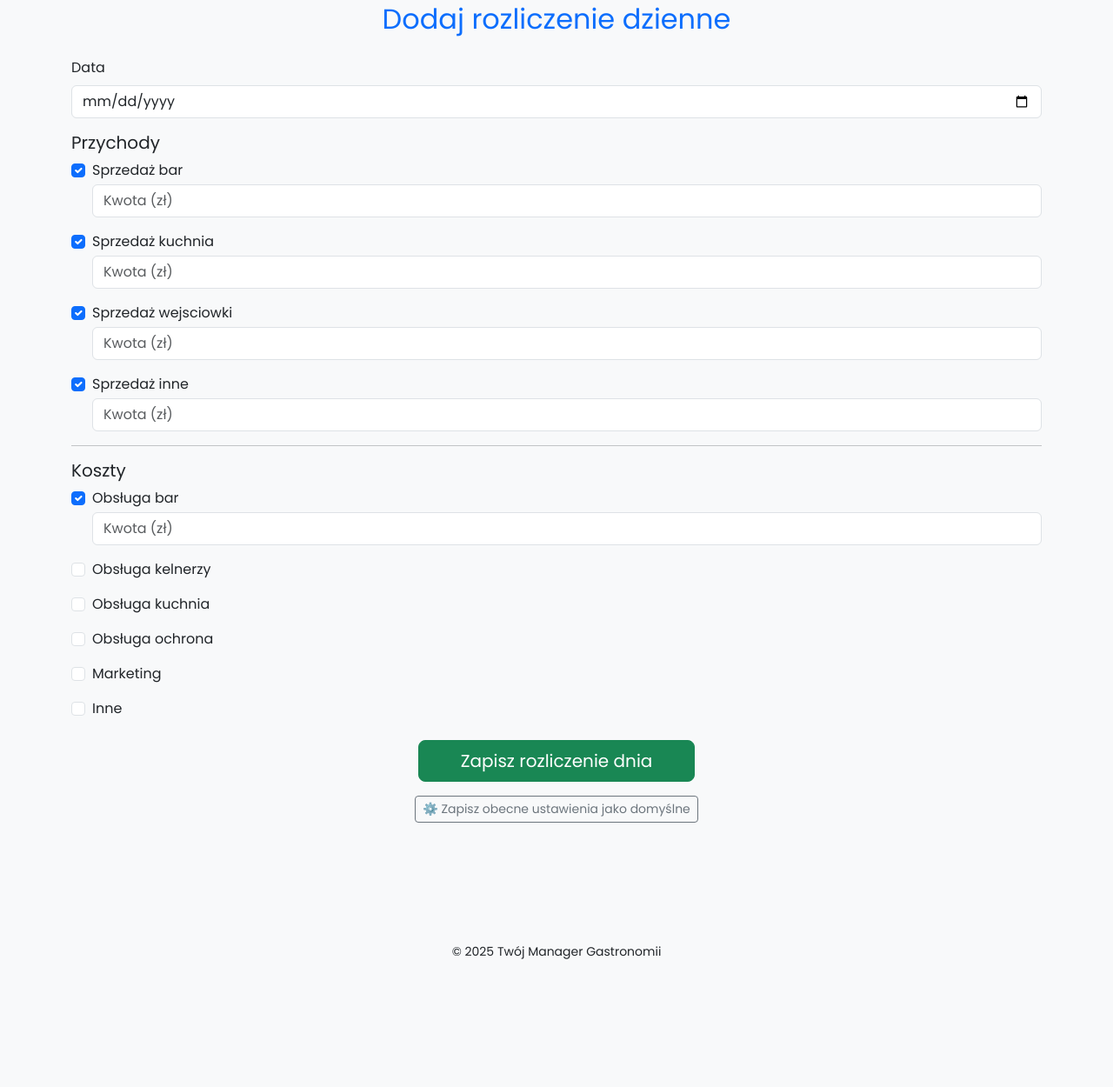
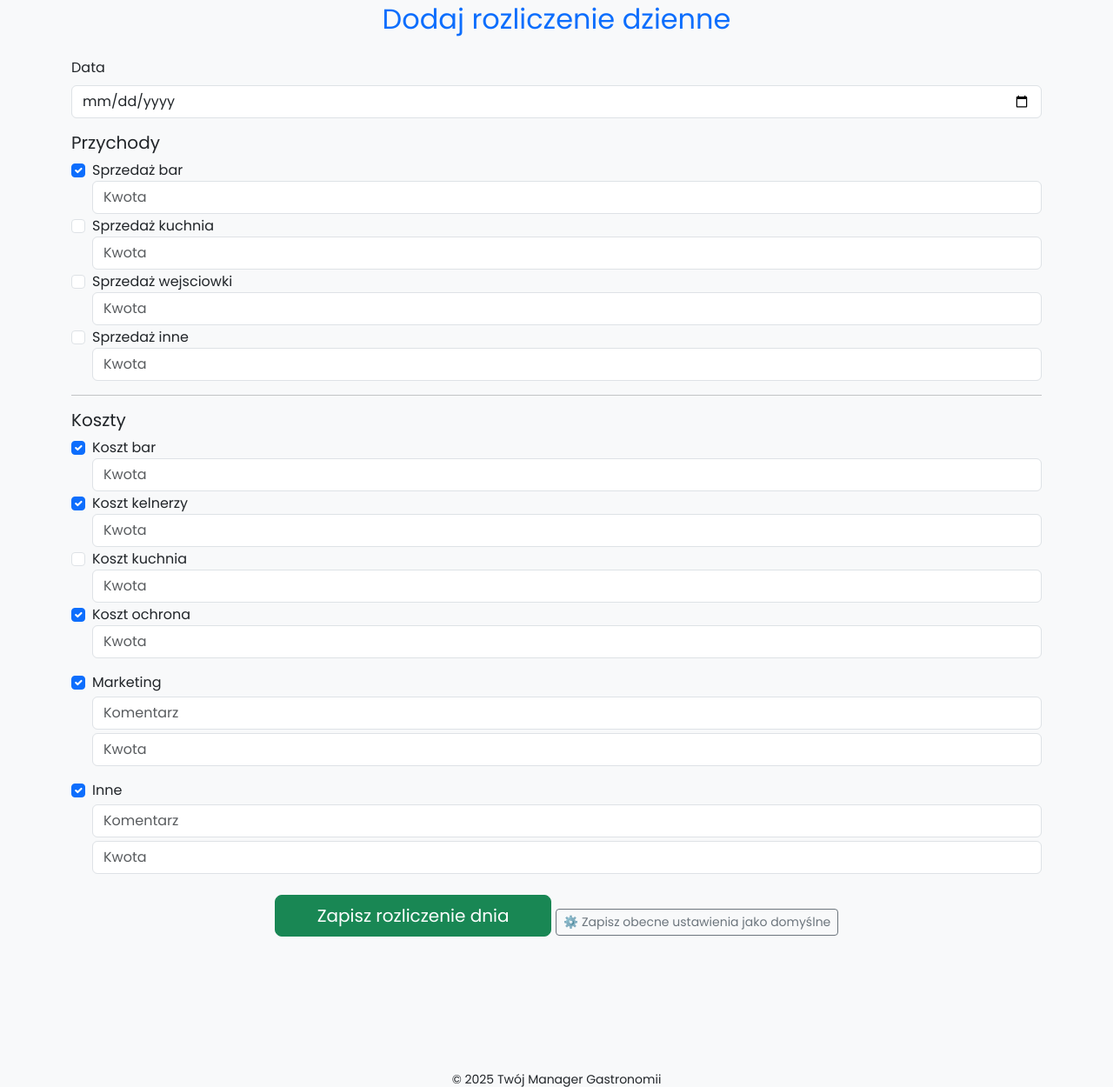
Before and after one commit to LukaszKowalewski414/manager-gastronomii, a Flask app: page /add_daily in a window 1280 px wide. Shown: the part 147-1397 px from the top of the page at 87% size. Before the commit the page ends 1250 px from the top, so only its background shows below. Run offline with Flask 3, Linux system fonts and the light colour scheme.

Commit message:
✅ Poprawa działania domyślnych checkboxów w formularzu dziennym – refaktoryzacja add_daily i HTML

```diff
--- a/app.py
+++ b/app.py
@@ -120,8 +120,44 @@ def invoice_saved(invoice_id):
 
 @app.route('/add_daily', methods=['GET', 'POST'])
 def add_daily():
+    # 🔹 Załaduj aktualne ustawienia checkboxów
+    with open('utils/data/config.json') as f:
+        config = json.load(f)
+
     if request.method == 'POST':
+        action = request.form.get('action')
+
+        if action == 'save_defaults':
+            # 🔧 Zapisz domyślne ustawienia
+            przychody = []
+            koszty = []
+
+            for field in ['bar', 'kuchnia', 'wejsciowki', 'inne']:
+                if request.form.get(f"sprzedaz_{field}"):
+                    przychody.append(field)
+
+            for field in ['bar', 'kelnerzy', 'kuchnia', 'ochrona']:
+                if request.form.get(f"koszt_{field}"):
+                    koszty.append(field)
+
+            if request.form.get("koszt_marketing"):
+                koszty.append("marketing")
+            if request.form.get("koszt_inne"):
+                koszty.append("inne")
+
+            new_config = {
+                "domyslne_przychody": przychody,
+                "domyslne_koszty": koszty
+            }
+
+            with open('utils/data/config.json', 'w') as f:
+                json.dump(new_config, f, indent=4)
+
+            return redirect(url_for('add_daily'))
+
+        # 🔹 Jeśli kliknięto "Zapisz rozliczenie dnia"
         db_session = Session()
+
         data_str = request.form.get('data')
         daily_date = datetime.datetime.strptime(data_str, '%Y-%m-%d').date()
 
@@ -160,6 +196,7 @@ def add_daily():
         return redirect(url_for('daily_added'))
 
     return render_template('add_daily.html', config=config)
+
 
 @app.route('/daily-added')
 def daily_added():
@@ -436,6 +473,9 @@ def save_defaults():
     with open('utils/data/config.json', 'w') as f:
         json.dump(new_config, f, indent=4)
 
+    print("NOWE USTAWIENIA:")
+    print(new_config)
+
     return redirect(url_for('add_daily'))
 
 
--- a/templates/add_daily.html
+++ b/templates/add_daily.html
@@ -4,7 +4,6 @@
 <div class="container my-5">
     <h2 class="text-center mb-4 text-primary">Dodaj rozliczenie dzienne</h2>
 
-    <!-- GŁÓWNY FORMULARZ - zapis rozliczenia -->
     <form method="POST" action="{{ url_for('add_daily') }}">
         <div class="mb-3">
             <label for="data" class="form-label">Data</label>
@@ -13,96 +12,53 @@
 
         <h5>Przychody</h5>
         {% for field in ['bar', 'kuchnia', 'wejsciowki', 'inne'] %}
-        <div class="form-check mb-3">
-            <input class="form-check-input" type="checkbox" id="sprzedaz_{{ field }}" name="sprzedaz_{{ field }}"
-                   {% if field in config.domyslne_przychody %}checked{% endif %}>
-            <label class="form-check-label" for="sprzedaz_{{ field }}">Sprzedaż {{ field }}</label>
-            <input type="number" step="0.01" class="form-control mt-1" name="sprzedaz_{{ field }}_kwota" placeholder="Kwota (zł)">
-        </div>
+            <div class="form-check">
+                <input class="form-check-input" type="checkbox" name="sprzedaz_{{ field }}" id="sprzedaz_{{ field }}"
+                {% if field in config['domyslne_przychody'] %}checked{% endif %}>
+                <label class="form-check-label" for="sprzedaz_{{ field }}">
+                    Sprzedaż {{ field }}
+                </label>
+                <input type="number" step="0.01" class="form-control" name="sprzedaz_{{ field }}_kwota" placeholder="Kwota">
+            </div>
         {% endfor %}
 
         <hr>
         <h5>Koszty</h5>
         {% for field in ['bar', 'kelnerzy', 'kuchnia', 'ochrona'] %}
-        <div class="form-check mb-3">
-            <input class="form-check-input" type="checkbox" id="koszt_{{ field }}" name="koszt_{{ field }}"
-                   {% if field in config.domyslne_koszty %}checked{% endif %}>
-            <label class="form-check-label" for="koszt_{{ field }}">Obsługa {{ field }}</label>
-            <input type="number" step="0.01" class="form-control mt-1" name="koszt_{{ field }}_kwota" placeholder="Kwota (zł)">
-        </div>
+            <div class="form-check">
+                <input class="form-check-input" type="checkbox" name="koszt_{{ field }}" id="koszt_{{ field }}"
+                {% if field in config['domyslne_koszty'] %}checked{% endif %}>
+                <label class="form-check-label" for="koszt_{{ field }}">
+                    Koszt {{ field }}
+                </label>
+                <input type="number" step="0.01" class="form-control" name="koszt_{{ field }}_kwota" placeholder="Kwota">
+            </div>
         {% endfor %}
 
-        <div class="form-check mb-3">
-            <input class="form-check-input" type="checkbox" id="koszt_marketing" name="koszt_marketing"
-                   {% if 'marketing' in config.domyslne_koszty %}checked{% endif %}>
+        <div class="form-check mt-3">
+            <input class="form-check-input" type="checkbox" name="koszt_marketing" id="koszt_marketing"
+            {% if 'marketing' in config['domyslne_koszty'] %}checked{% endif %}>
             <label class="form-check-label" for="koszt_marketing">Marketing</label>
-            <input type="number" step="0.01" class="form-control mt-1" name="koszt_marketing_kwota" placeholder="Kwota (zł)">
-            <input type="text" class="form-control mt-1" name="koszt_marketing_komentarz" placeholder="Komentarz (opcjonalny)">
+            <input type="text" class="form-control mt-1" name="koszt_marketing_komentarz" placeholder="Komentarz">
+            <input type="number" step="0.01" class="form-control mt-1" name="koszt_marketing_kwota" placeholder="Kwota">
         </div>
 
-        <div class="form-check mb-3">
-            <input class="form-check-input" type="checkbox" id="koszt_inne" name="koszt_inne"
-                   {% if 'inne' in config.domyslne_koszty %}checked{% endif %}>
+        <div class="form-check mt-3">
+            <input class="form-check-input" type="checkbox" name="koszt_inne" id="koszt_inne"
+            {% if 'inne' in config['domyslne_koszty'] %}checked{% endif %}>
             <label class="form-check-label" for="koszt_inne">Inne</label>
-            <input type="number" step="0.01" class="form-control mt-1" name="koszt_inne_kwota" placeholder="Kwota (zł)">
-            <input type="text" class="form-control mt-1" name="koszt_inne_komentarz" placeholder="Komentarz (opcjonalny)">
+            <input type="text" class="form-control mt-1" name="koszt_inne_komentarz" placeholder="Komentarz">
+            <input type="number" step="0.01" class="form-control mt-1" name="koszt_inne_kwota" placeholder="Kwota">
         </div>
 
         <div class="text-center mt-4">
-            <button type="submit" class="btn btn-success btn-lg px-5 mb-3">
-                 Zapisz rozliczenie dnia
+            <button type="submit" class="btn btn-success btn-lg px-5 mb-3" name="action" value="save_daily">
+                Zapisz rozliczenie dnia
             </button>
-        </div>
-    </form>
-
-    <!-- FORMULARZ POMOCNICZY - zapis domyślnych checkboxów -->
-    <form method="POST" action="{{ url_for('save_defaults') }}">
-        {% for field in ['bar', 'kuchnia', 'wejsciowki', 'inne'] %}
-            <input type="hidden" name="sprzedaz_{{ field }}" value="1"
-                   {% if field in config.domyslne_przychody %}checked{% endif %}
-                   id="hidden_sprzedaz_{{ field }}">
-        {% endfor %}
-        {% for field in ['bar', 'kelnerzy', 'kuchnia', 'ochrona'] %}
-            <input type="hidden" name="koszt_{{ field }}" value="1"
-                   {% if field in config.domyslne_koszty %}checked{% endif %}
-                   id="hidden_koszt_{{ field }}">
-        {% endfor %}
-        <input type="hidden" name="koszt_marketing" value="1" id="hidden_koszt_marketing"
-               {% if 'marketing' in config.domyslne_koszty %}checked{% endif %}>
-        <input type="hidden" name="koszt_inne" value="1" id="hidden_koszt_inne"
-               {% if 'inne' in config.domyslne_koszty %}checked{% endif %}>
-
-        <div class="text-center">
-            <button type="submit" class="btn btn-outline-secondary btn-sm">
+            <button type="submit" class="btn btn-outline-secondary btn-sm" name="action" value="save_defaults">
                 ⚙️ Zapisz obecne ustawienia jako domyślne
             </button>
         </div>
     </form>
 </div>
-
-<script>
-document.addEventListener('DOMContentLoaded', function () {
-    const checkboxes = document.querySelectorAll('.form-check-input');
-
-    checkboxes.forEach(function (checkbox) {
-        toggleRelatedFields(checkbox);
-
-        checkbox.addEventListener('change', function () {
-            toggleRelatedFields(checkbox);
-            const hidden = document.getElementById('hidden_' + checkbox.id);
-            if (hidden) {
-                hidden.disabled = !checkbox.checked;
-            }
-        });
-    });
-
-    function toggleRelatedFields(checkbox) {
-        const container = checkbox.closest('.form-check');
-        const inputs = container.querySelectorAll('.form-control');
-        inputs.forEach(input => {
-            input.style.display = checkbox.checked ? 'block' : 'none';
-        });
-    }
-});
-</script>
 {% endblock %}
--- a/utils/data/config.json
+++ b/utils/data/config.json
@@ -1,11 +1,12 @@
 {
     "domyslne_przychody": [
-        "bar",
-        "kuchnia",
-        "wejsciowki",
-        "inne"
+        "bar"
     ],
     "domyslne_koszty": [
-        "bar"
+        "bar",
+        "kelnerzy",
+        "ochrona",
+        "marketing",
+        "inne"
     ]
 }
```
Also changed, not shown: data/food_cost.db, 1 other file.
